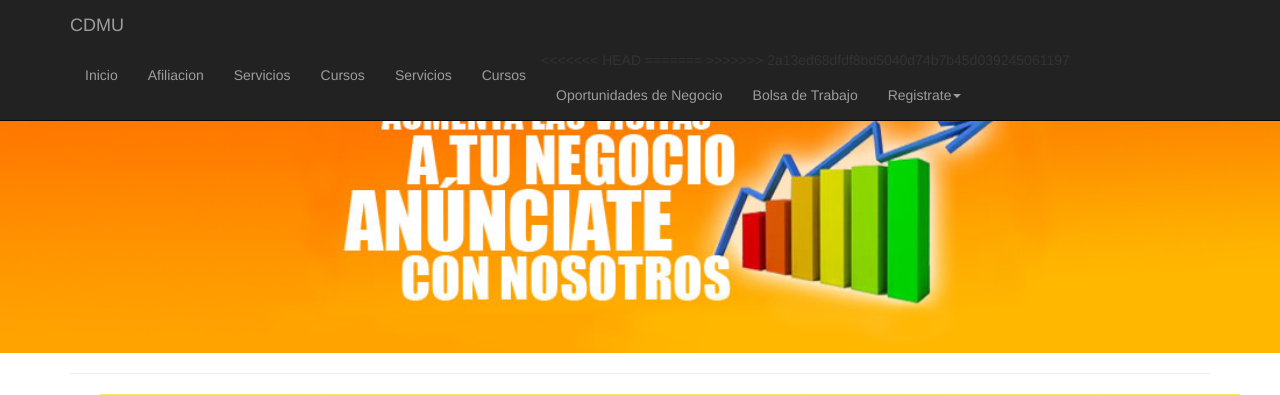
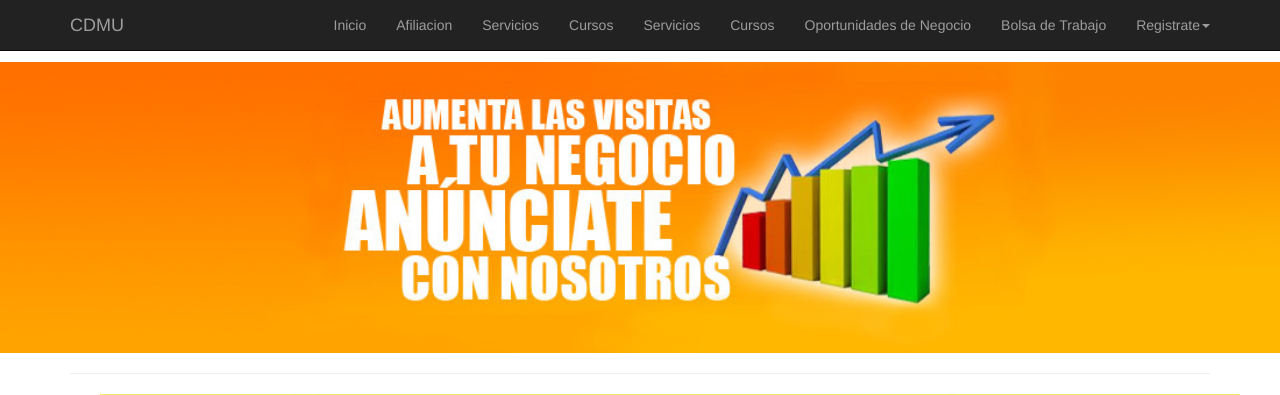
Before and after one commit to AndresVS18/sitioWebCDMU, a PHP site: page /index.php in a window 1280 px wide. Shown: the top 395 px of the page. Run offline with PHP 8.4, Linux system fonts and the light colour scheme.

Commit message:
se movio el menu

```diff
--- a/logica/funciones.php
+++ b/logica/funciones.php
@@ -13,20 +13,16 @@ class funciones {
             </button>
             <a class="navbar-brand" href="index.php">CDMU</a>
           </div>
- <br />
+
           <!-- Collect the nav links, forms, and other content for toggling -->
           <div class="collapse navbar-collapse" id="bs-example-navbar-collapse-1">
             <ul class="nav navbar-nav navbar-right">
-
               <li><a href="index.php">Inicio</a></li>
               <li><a href="afiliacion.php">Afiliacion</a></li>
-<<<<<<< HEAD
               <li><a href="Servicios.php">Servicios</a></li>
               <li><a href="#">Cursos</a></li>
-=======
               <li><a href="#">Servicios</a></li>
               <li><a href="Cursos.php">Cursos</a></li>
->>>>>>> 2a13ed68dfdf8bd5040d74b7b45d039245061197
               <li><a href="Oportunidad.php">Oportunidades de Negocio</a></li>
               <li><a href="bolsa.php">Bolsa de Trabajo</a></li>
               <li class="dropdown">
```
